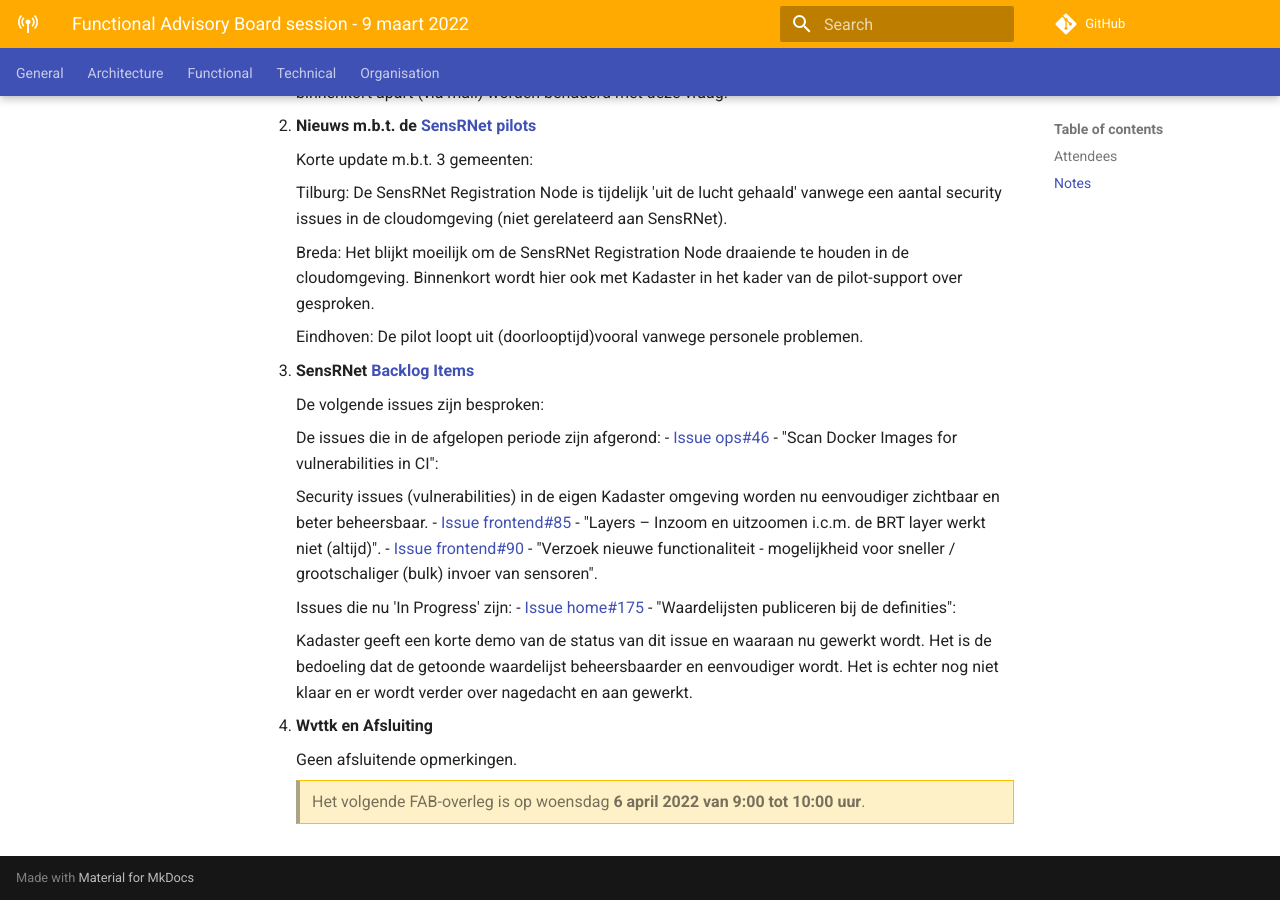
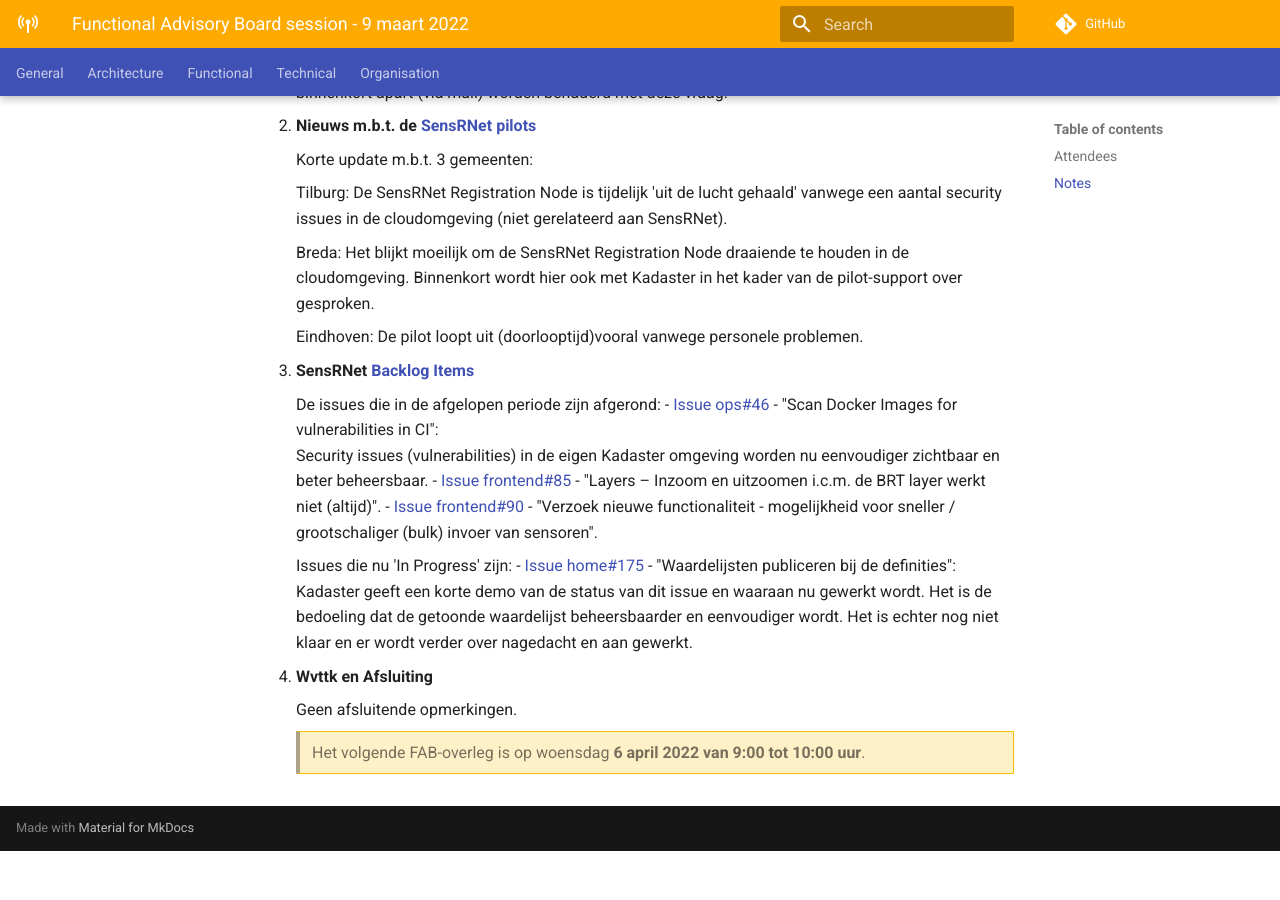
Before and after one commit to kadaster-labs/sensrnet-home, an MkDocs documentation site: the page built from docs/notes/2022-03-09-FAB-notes.md, in a window 1280 px wide and 900 px high, scrolled down 1039 px. Built offline with MkDocs 1.6.1 and Material for MkDocs 9.7.7, drawn with Linux system fonts in a browser that asks for light colours; comment, search, counter and statistics services are not loaded; after the commit the page ends 1890 px from its top, so only the background shows below that.

Commit message:
Update 2022-03-09-FAB-notes.md

```diff
--- a/docs/notes/2022-03-09-FAB-notes.md
+++ b/docs/notes/2022-03-09-FAB-notes.md
@@ -47,18 +47,14 @@ Onderwerpen:
 
 3. **SensRNet [Backlog Items](https://github.com/orgs/kadaster-labs/projects/1)**
 
-     De volgende issues zijn besproken:
-
      De issues die in de afgelopen periode zijn afgerond:
      - [Issue ops#46](https://github.com/kadaster-labs/sensrnet-ops/issues/46) - "Scan Docker Images for vulnerabilities in CI":
-
-       Security issues (vulnerabilities) in de eigen Kadaster omgeving worden nu eenvoudiger zichtbaar en beter beheersbaar.
+     Security issues (vulnerabilities) in de eigen Kadaster omgeving worden nu eenvoudiger zichtbaar en beter beheersbaar.
      - [Issue frontend#85](https://github.com/kadaster-labs/sensrnet-registry-frontend/issues/85) - "Layers – Inzoom en uitzoomen i.c.m. de BRT layer werkt niet (altijd)".
      - [Issue frontend#90](https://github.com/kadaster-labs/sensrnet-registry-frontend/issues/90) - "Verzoek nieuwe functionaliteit - mogelijkheid voor sneller / grootschaliger (bulk) invoer van sensoren".
 
      Issues die nu 'In Progress' zijn:
      - [Issue home#175](https://github.com/kadaster-labs/sensrnet-home/issues/175) - "Waardelijsten publiceren bij de definities":
-
        Kadaster geeft een korte demo van de status van dit issue en waaraan nu gewerkt wordt.
        Het is de bedoeling dat de getoonde waardelijst beheersbaarder en eenvoudiger wordt.
        Het is echter nog niet klaar en er wordt verder over nagedacht en aan gewerkt.
```
